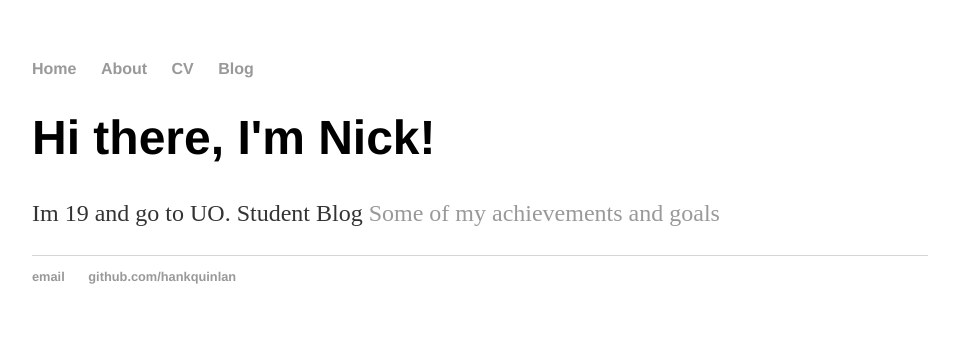
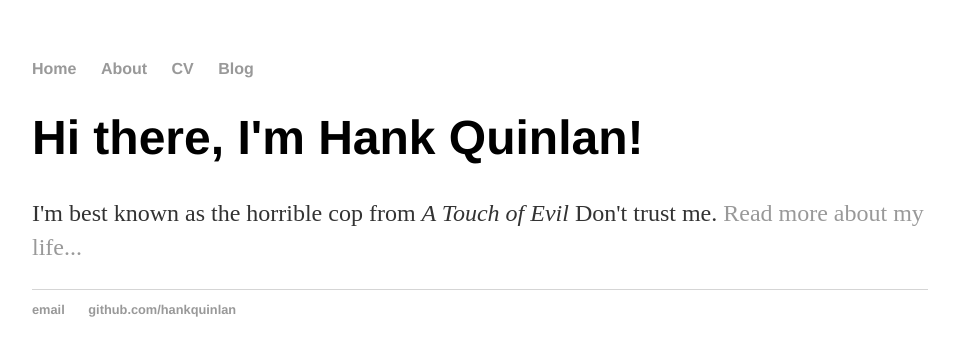
Before and after one commit to nickaust/nickaust.github.io, a Jekyll site: the page built from index.html, in a window 1280 px wide. Shown: the top 356 px of the page, without its empty margins (160-1119 px from the left). Built offline with Jekyll 4.4.1, drawn with Linux system fonts in a browser that asks for light colours.

Commit message:
Update index.html

```diff
--- a/index.html
+++ b/index.html
@@ -1,31 +1,8 @@
-<!DOCTYPE html>
-<html lang="en">
-<head>
-    <meta charset="UTF-8">
-    <meta name="viewport" content="width=device-width, initial-scale=1.0">
-    <title>Nick Austin ___</title>
-    <link rel="stylesheet" type="text/css" href="/css/main.css">
-</head>
-<body>
-    <nav>
-    		<ul>
-        		<li><a href="/">Home</a></li>
-	        	<li><a href="/about">About</a></li>
-        		<li><a href="/cv">CV</a></li>
-        		<li><a href="/blog">Blog</a></li>
-    		</ul>
-		</nav>
-		<div class="container">
-    		<div class="blurb">
-        		<h1>Hi there, I'm Nick!</h1>
-				<p>Im 19 and go to UO. Student Blog <a href="/about">Some of my achievements and goals</a></p>
-    		</div><!-- /.blurb -->
-		</div><!-- /.container -->
-		<footer>
-    		<ul>
-        		<li><a href="mailto:nickaust@uoregon.edu">email</a></li>
-        		<li><a href="https://github.com/hankquinlan">github.com/hankquinlan</a></li>
-			</ul>
-		</footer>
-</body>
-</html>
+---
+layout: default
+title: Hank Quinlan, Horrible Cop
+---
+<div class="blurb">
+	<h1>Hi there, I'm Hank Quinlan!</h1>
+	<p>I'm best known as the horrible cop from <em>A Touch of Evil</em> Don't trust me. <a href="/about">Read more about my life...</a></p>
+</div><!-- /.blurb -->
```
